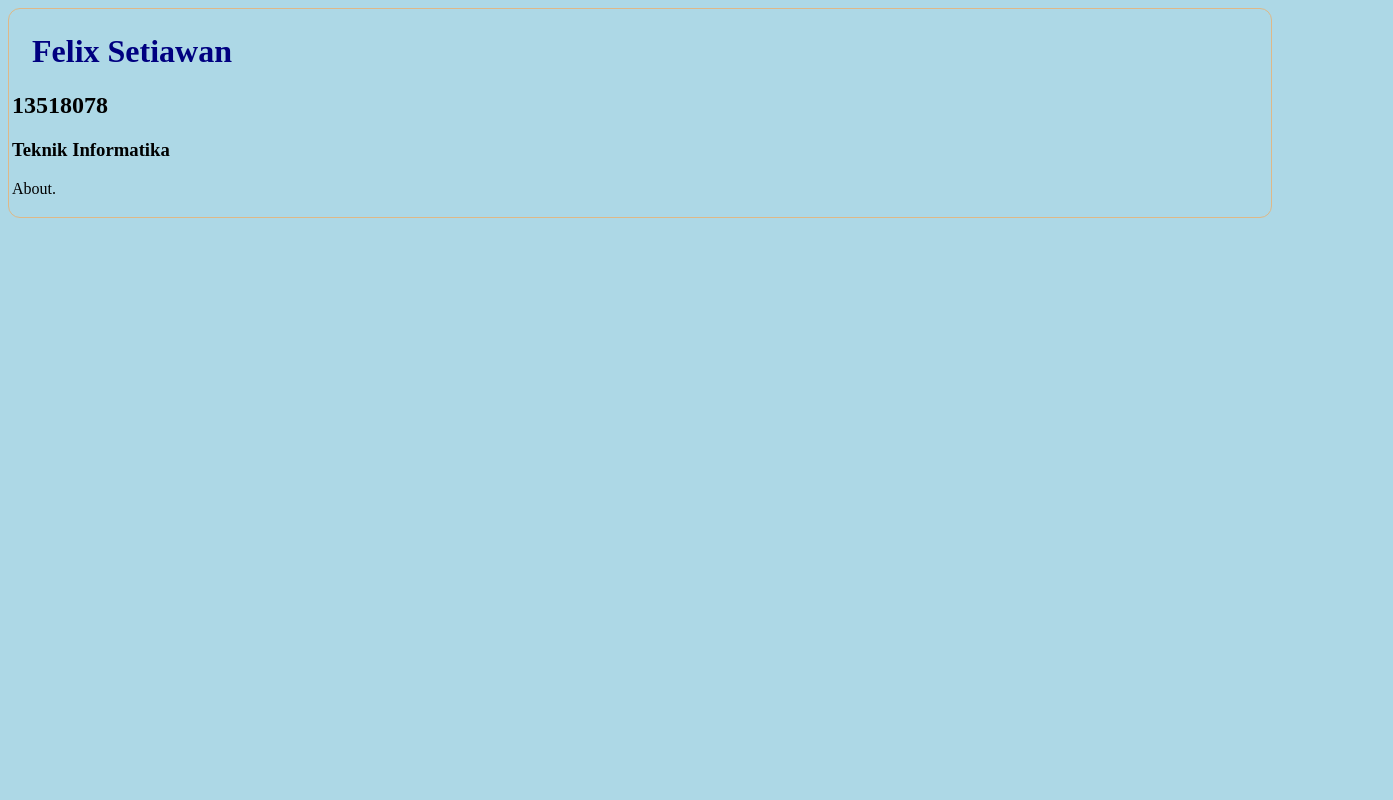
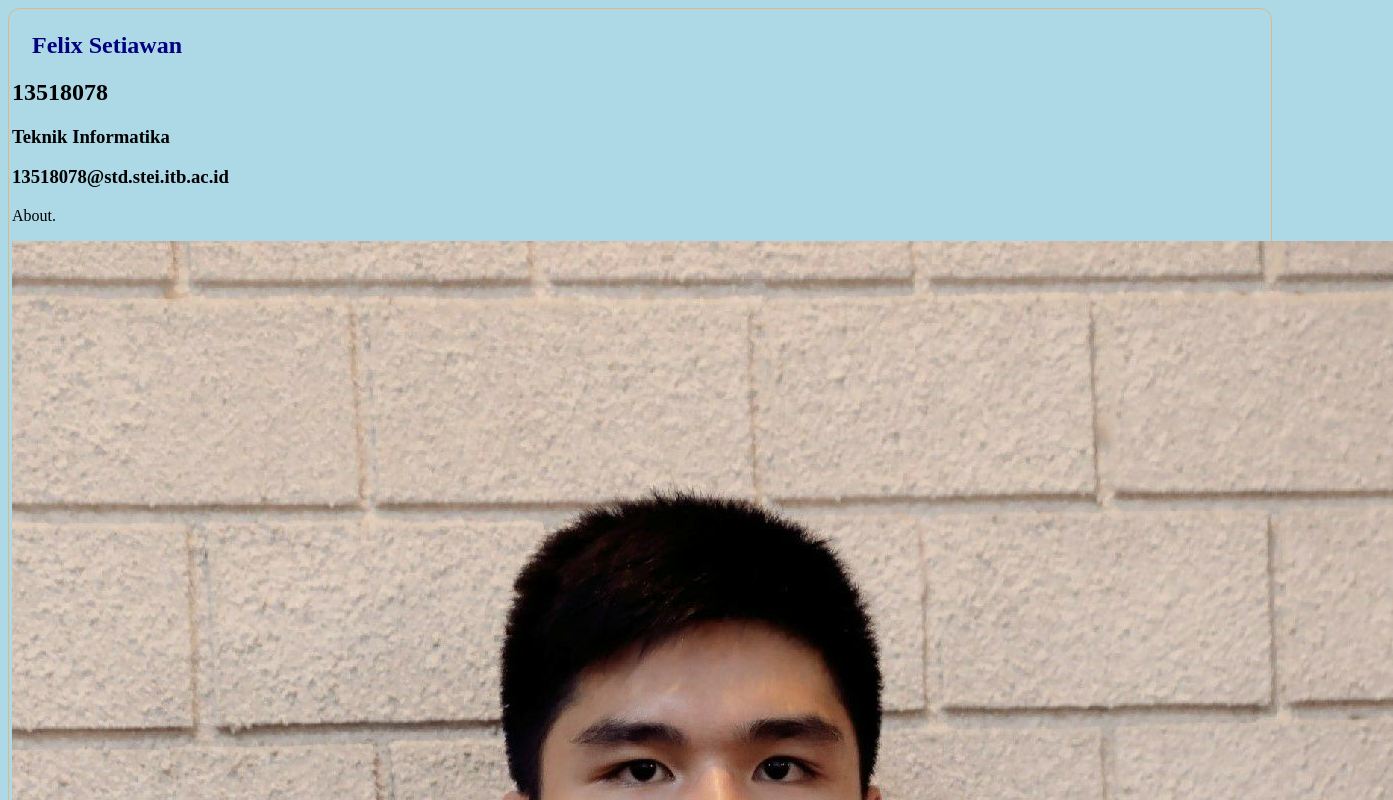
Before and after one commit to felixsetiawan/BelajarHTMLCSS, a plain HTML site: page index.html in a window 1280 px wide. Shown: the top 800 px of the page, 1393 px wide, since content can reach past the window. Drawn offline with Linux system fonts and the light colour scheme.

Commit message:
tambah profile pic

```diff
--- a/index.html
+++ b/index.html
@@ -8,12 +8,19 @@
 </head>
 <body>
 
-<div class="round">
-    <h1>Felix Setiawan</h1>
-    <h2>13518078</h2>
-    <h3>Teknik Informatika</h3>
-    <p>About.</p>
-</div>
+    <section class="round">
+        <div>
+            <h1>Felix Setiawan</h1>
+            <h2>13518078</h2>
+            <h3>Teknik Informatika</h3>
+            <h3>13518078@std.stei.itb.ac.id</h3>
+            <p>About.</p>
+        </div>
+        <div>
+            <img src="image\profile.jpg">
+        </div>
+
+    </section>
 
 </body>
 </html>
--- a/mystyle.css
+++ b/mystyle.css
@@ -12,3 +12,7 @@ body {
       border-radius: 12px;
       padding: 3px;
   }
+
+  .right {
+    text-align: right;
+  }
```
Also changed, not shown: image/profile.jpg (added).
